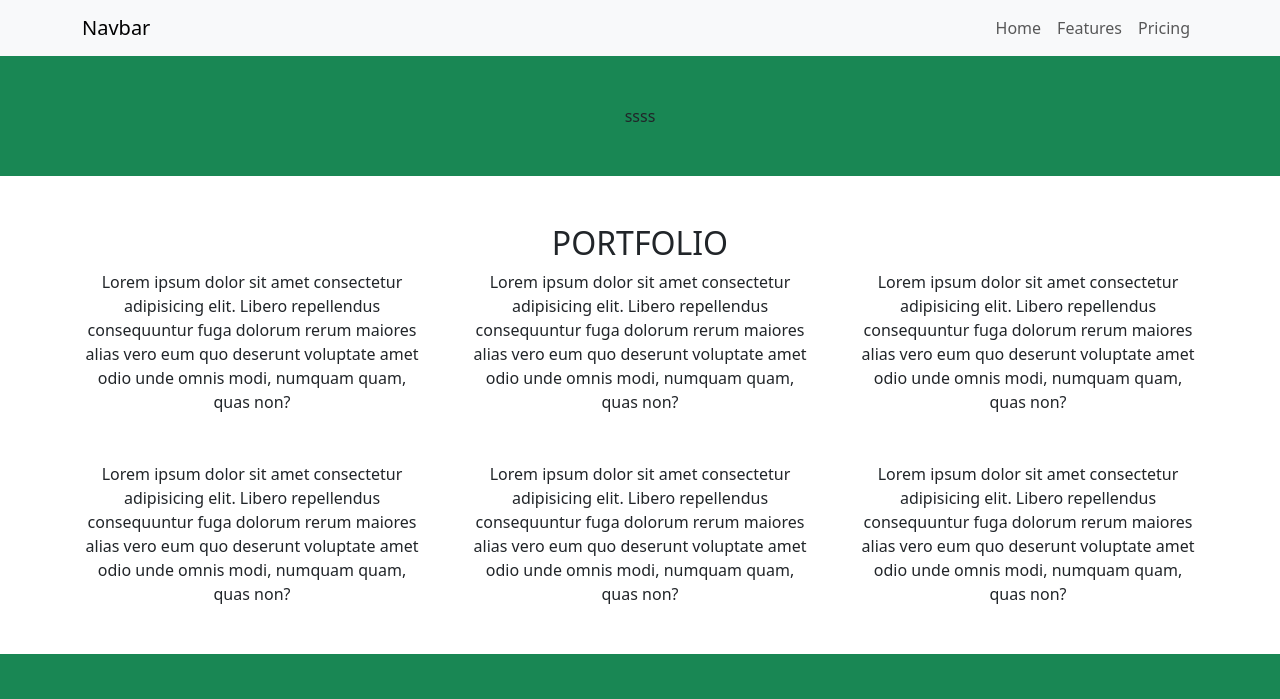
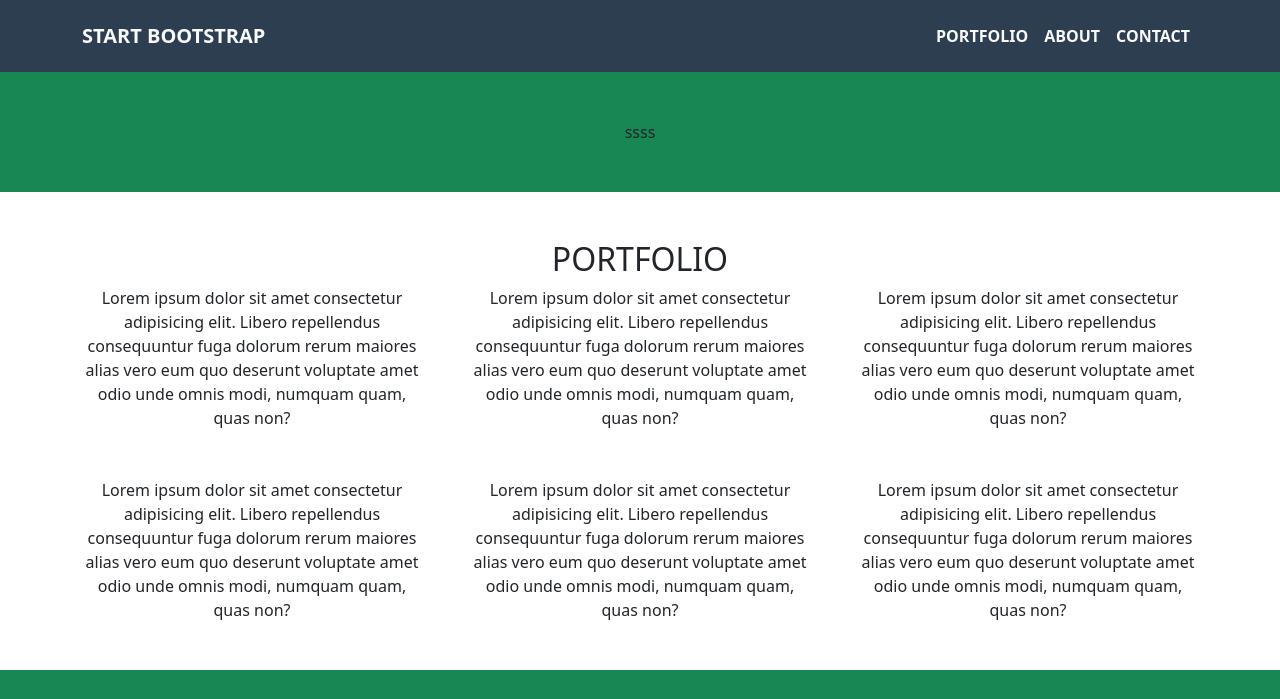
Before and after one commit to simoneevacca/html-css-bootstrap-freelancer, a plain HTML site: page index.html in a window 1280 px wide. Shown: the top 699 px of the page. Drawn offline with nearby package versions, Linux system fonts and the light colour scheme.

Commit message:
update navbar with text and color

```diff
--- a/assets/css/style.css
+++ b/assets/css/style.css
@@ -1,5 +1,7 @@
-
-
+/* color palette */
+:root {
+    --primary_color: #2c3e50;
+}
 
 form.debug {
     height: 300px;
@@ -7,6 +9,18 @@ form.debug {
     background-color: yellow;
 
 }
+
+header {
+    > nav {
+        background-color: var(--primary_color);
+    }
+
+
+ }
+
+
+
+
 .about {
     & .content{
         width: 70%;
@@ -14,7 +28,6 @@ form.debug {
 }
 .contact {
     & .content{
-
         width: 70%;
     }
 }
--- a/index.html
+++ b/index.html
@@ -13,10 +13,10 @@
 <body>
 
     <header id="site_header" class="debug">
-        <nav class="navbar navbar-expand-sm bg-body-tertiary">
+        <nav class="navbar navbar-expand-sm p-3">
             <div class="container">
                 <div>
-                    <a class="navbar-brand" href="#">Navbar</a>
+                    <a class="navbar-brand text-light fw-bold" href="#">START BOOTSTRAP</a>
                 </div>
                 <div>
                     <button class="navbar-toggler" type="button" data-bs-toggle="collapse" data-bs-target="#navbarNavAltMarkup" aria-controls="navbarNavAltMarkup" aria-expanded="false" aria-label="Toggle navigation">
@@ -24,9 +24,9 @@
                     </button>
                     <div class="collapse navbar-collapse" id="navbarNavAltMarkup">
                       <div class="navbar-nav">
-                        <a class="nav-link" href="#">Home</a>
-                        <a class="nav-link" href="#">Features</a>
-                        <a class="nav-link" href="#">Pricing</a>
+                        <a class="nav-link text-light fw-semibold" href="#">PORTFOLIO</a>
+                        <a class="nav-link text-light fw-semibold" href="#">ABOUT</a>
+                        <a class="nav-link text-light fw-semibold" href="#">CONTACT</a>
                       </div>
                     </div>
                 </div>
```
